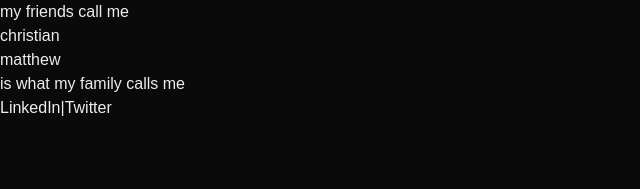
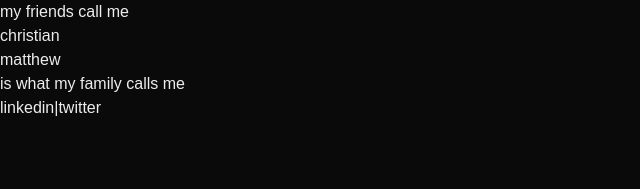
Before and after one commit to ChristianMSurya/christian, a Next.js app: page / in a window 1280 px wide. Shown: the top 189 px of the page, without its empty margins (0-640 px from the left). Built offline with nearby package versions, Linux system fonts and the light colour scheme.

Commit message:
decapitalized

```diff
--- a/src/app/page.tsx
+++ b/src/app/page.tsx
@@ -22,7 +22,7 @@ export default function Home() {
               rel="noopener noreferrer"
               className="opacity-50 hover:opacity-100 transition-opacity duration-300"
             >
-              LinkedIn
+              linkedin
             </a>
             <span className="opacity-50">|</span>
             <a
@@ -31,7 +31,7 @@ export default function Home() {
               rel="noopener noreferrer"
               className="opacity-50 hover:opacity-100 transition-opacity duration-300"
             >
-              Twitter
+              twitter
             </a>
           </div>
         </section>
```
